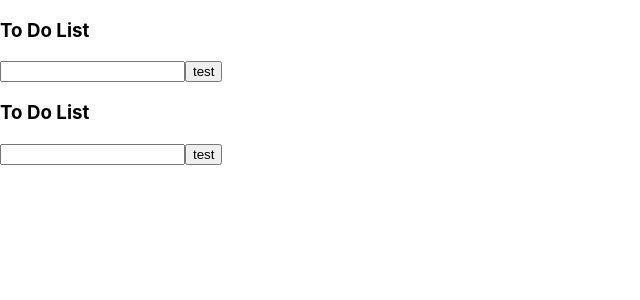
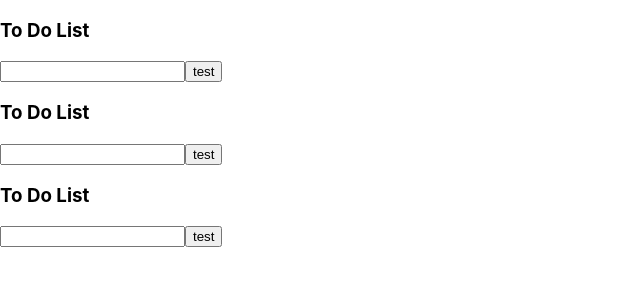
Before and after one commit to apapacy/todo, a React (Create React App) app: page / in a window 1280 px wide. Shown: the top 300 px of the page, without its empty margins (0-640 px from the left). Built offline with nearby package versions, Linux system fonts and the light colour scheme.

Commit message:
add with props component

```diff
--- a/src/App.js
+++ b/src/App.js
@@ -2,12 +2,14 @@ import logo from './logo.svg';
 import './App.css';
 import { TodoStateFull } from './components/TodoStateFull';
 import { TodoStateLess } from './components/TodoStateLess';
+import { TodoWithProps } from './components/TodoWithProps'
 
 function App() {
   return (
     <>
       <TodoStateFull/>
       <TodoStateLess/>
+      <TodoWithProps/>
     </>
   );
 }
--- /dev/null
+++ b/src/components/TodoWithProps.js
@@ -0,0 +1,41 @@
+import React, { useState } from 'react';
+
+export const TodoWithProps = () => {
+  const [state, changeState] = useState({
+    title: 'To Do List',
+    todos: [],
+    value: ''
+  });
+
+  const handleChange = (event) => {
+    changeState({
+      ...state,
+      value: event.target.value
+    });
+  }
+
+  const handleClick = () => {
+    changeState({
+      ...state,
+      todos: state.todos.concat([state.value]),
+      value: '',
+    });
+  }
+  return (
+    <>
+      <Title title={state.title}/>
+      <TodoList todos={state.todos}/>
+      <Input handleChange={handleChange} value={state.value}/>
+      <Button handleClick={handleClick}/>
+    </>
+  );
+}
+
+const Title = ({ title }) => <h3>{ title }</h3>;
+const TodoList = ({ todos }) => <ul>
+    {
+      todos.map(todo => <li key={todo}>{todo}</li>)
+    }
+  </ul>;
+const Input = ({ value, handleChange }) => <input type="text" onChange={handleChange} value={value}/>;
+const Button = ({ handleClick }) => <button onClick={handleClick}>test</button>;
```
